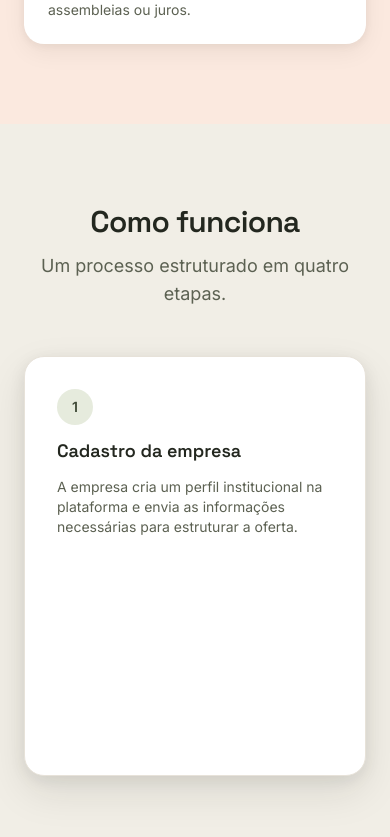
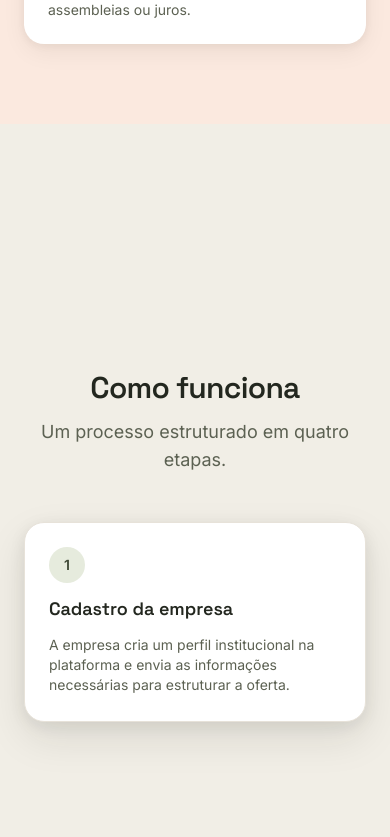
Before and after one commit to niaragaed/niara-PMEs, a Next.js app: page / in a window 390 px wide. Shown: the part 2007-2844 px from the top of the page. Built offline with nearby package versions, Linux system fonts and the light colour scheme.

Commit message:
fix: corrige sobreposição, tamanho e centralização da seção "como funciona"

```diff
--- a/src/components/sections/HowItWorksSection.tsx
+++ b/src/components/sections/HowItWorksSection.tsx
@@ -7,6 +7,10 @@ import { Reveal } from "@/components/motion/Reveal";
 import { ptBr } from "@/lib/i18n/pt-br";
 
 const SCROLL_PX_PER_STEP = 600;
+// Duração (em "segundos" da timeline, 1 = 1 step) do crossfade entre dois
+// cards. Fica no fim de cada step, então a maior parte do tempo só um card
+// fica parado e nítido na tela — só uma fração curta é transição.
+const FADE_DURATION = 0.25;
 
 export function HowItWorksSection() {
   const sectionRef = useRef<HTMLElement>(null);
@@ -14,9 +18,9 @@ export function HowItWorksSection() {
 
   // Sequência "pinned": a seção fica presa na tela enquanto o scroll avança
   // por um trecho longo, e cada card ocupa o palco por vez (crossfade). Sem
-  // JS ou com prefers-reduced-motion, os cards continuam em grid normal —
-  // o JSX abaixo nunca muda; só aplicamos position:absolute/opacity via
-  // gsap.set (estilo inline imperativo), então não há divergência de
+  // JS ou com prefers-reduced-motion, os cards continuam em fluxo vertical
+  // normal — o JSX abaixo nunca muda; só aplicamos position:absolute/opacity
+  // via gsap.set (estilo inline imperativo), então não há divergência de
   // markup entre servidor e cliente.
   useEffect(() => {
     if (window.matchMedia("(prefers-reduced-motion: reduce)").matches) return;
@@ -29,13 +33,18 @@ export function HowItWorksSection() {
 
     const ctx = gsap.context(() => {
       gsap.set(cards, { position: "absolute", inset: 0 });
-      gsap.set(cards.slice(1), { opacity: 0 });
-      gsap.set(cards[0], { opacity: 1 });
+      gsap.set(cards.slice(1), { opacity: 0, y: 16 });
+      gsap.set(cards[0], { opacity: 1, y: 0 });
 
       const timeline = gsap.timeline();
       for (let i = 0; i < cards.length - 1; i++) {
-        timeline.to(cards[i], { opacity: 0, ease: "none" }, i);
-        timeline.to(cards[i + 1], { opacity: 1, ease: "none" }, i);
+        // O crossfade acontece só no finalzinho do step i (entre
+        // i + 1 - FADE_DURATION e i + 1), não no step inteiro — assim cada
+        // card fica parado e sozinho na tela na maior parte do scroll, e a
+        // sobreposição visual dura só a transição curta.
+        const start = i + 1 - FADE_DURATION;
+        timeline.to(cards[i], { opacity: 0, y: -16, ease: "none" }, start);
+        timeline.to(cards[i + 1], { opacity: 1, y: 0, ease: "none" }, start);
       }
 
       ScrollTrigger.create({
@@ -49,7 +58,7 @@ export function HowItWorksSection() {
         // soltar cedo demais aqui. Forçar true reserva o espaço extra de
         // scroll corretamente.
         pinSpacing: true,
-        scrub: 1,
+        scrub: 0.3,
         animation: timeline,
       });
     }, section);
@@ -58,8 +67,12 @@ export function HowItWorksSection() {
   }, []);
 
   return (
-    <section id="how-it-works" ref={sectionRef} className="bg-surface-alt px-6 py-20">
-      <div className="mx-auto max-w-6xl">
+    <section
+      id="how-it-works"
+      ref={sectionRef}
+      className="flex min-h-screen flex-col justify-center bg-surface-alt px-6 py-20"
+    >
+      <div className="mx-auto w-full max-w-6xl">
         <Reveal className="mx-auto max-w-2xl text-center">
           <h2 className="text-3xl font-semibold tracking-tight text-ink sm:text-4xl">
             {ptBr.sections.howItWorks.title}
@@ -67,14 +80,14 @@ export function HowItWorksSection() {
           <p className="mt-3 text-lg text-ink-muted">{ptBr.sections.howItWorks.subtitle}</p>
         </Reveal>
 
-        <div className="relative mt-12 grid min-h-[420px] grid-cols-1 gap-6 sm:grid-cols-2 lg:grid-cols-4">
+        <div className="relative mx-auto mt-12 grid min-h-[200px] w-full max-w-xl grid-cols-1 gap-6">
           {ptBr.sections.howItWorks.steps.map((step, index) => (
             <div
               key={step.title}
               ref={(el) => {
                 cardRefs.current[index] = el;
               }}
-              className="flex flex-col gap-3 rounded-lg border border-border bg-surface p-8 shadow-soft-lg"
+              className="flex flex-col gap-3 rounded-lg border border-border bg-surface p-6 shadow-soft-lg"
             >
               <span className="flex h-9 w-9 items-center justify-center rounded-full bg-military-100 text-sm font-semibold text-military">
                 {index + 1}
```
